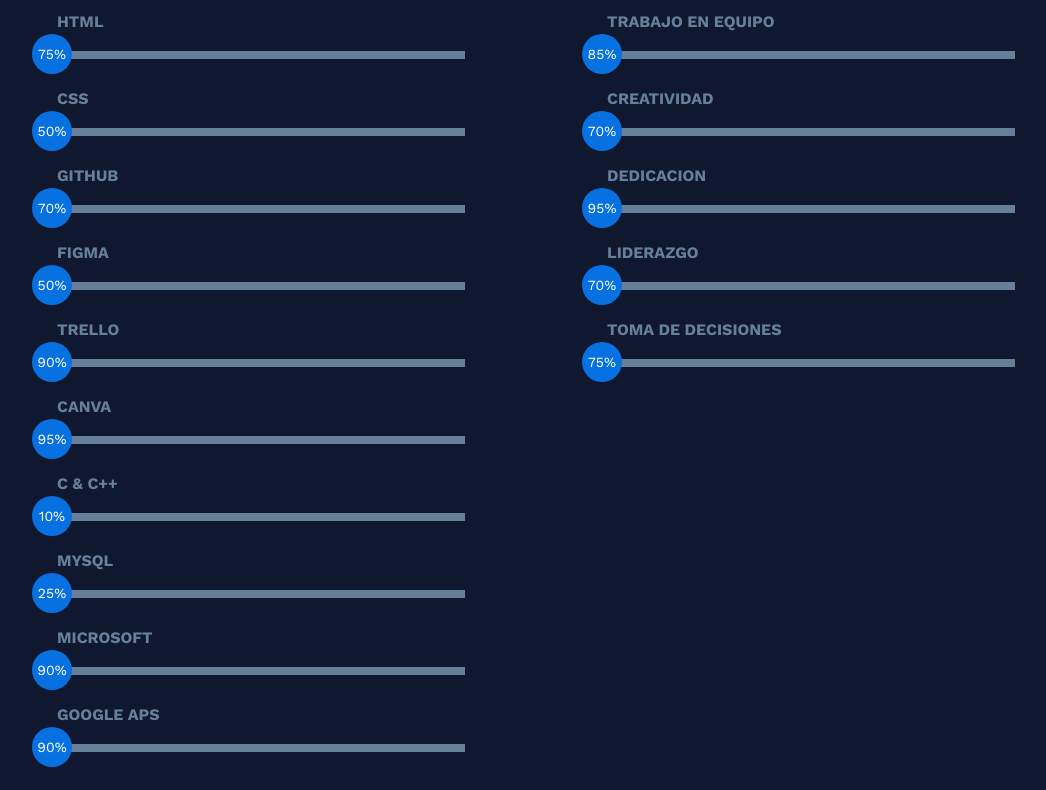
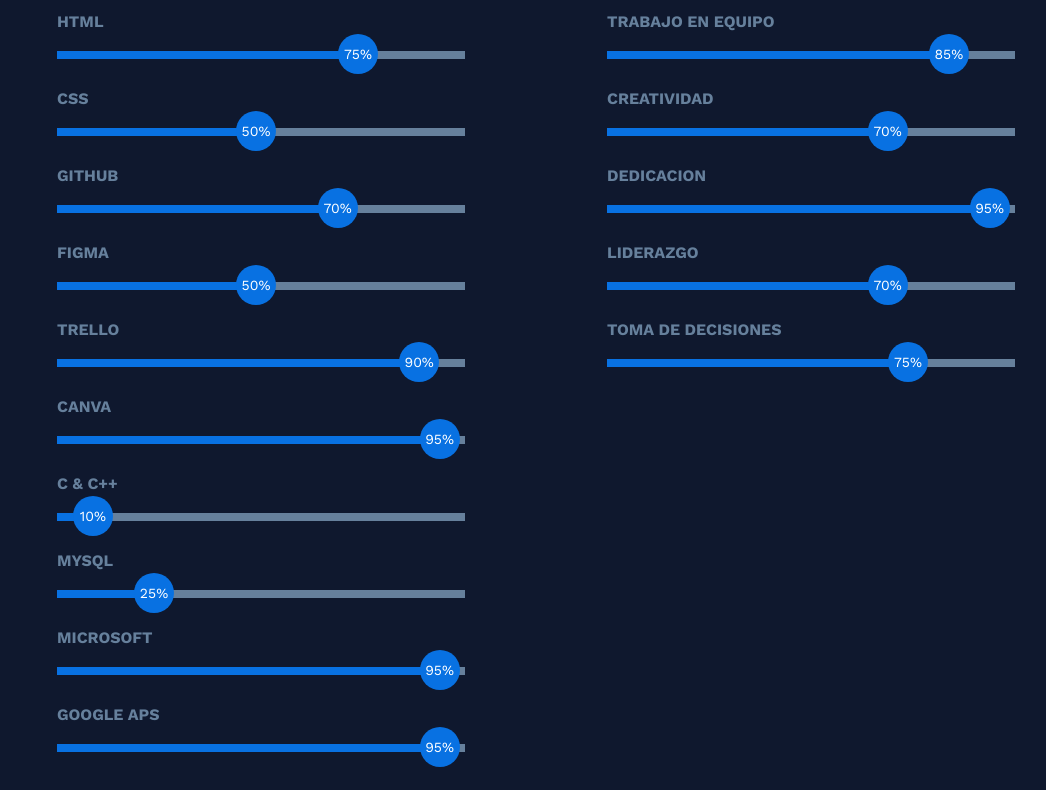
Before and after one commit to LautaroLeall/Portafolio, a plain HTML site: page HTML/index.html in a window 1280 px wide. Shown: the part 2070-2860 px from the top of the page, without its empty margins (53-1099 px from the left). Drawn offline with nearby package versions, Linux system fonts and the light colour scheme.

Commit message:
LISTO js

```diff
--- a/CSS/index.css
+++ b/CSS/index.css
@@ -422,7 +422,7 @@ html{
 }
 @keyframes microsoft{
     0%{width: 0%;}
-    100%{width: 90%;}
+    100%{width: 95%;}
 }
 
 .skills .skill .google{
@@ -431,7 +431,7 @@ html{
 }
 @keyframes google{
     0%{width: 0%;}
-    100%{width: 90%;}
+    100%{width: 95%;}
 }
 
 /*PROFECIONAL SKILLS*/
--- a/HTML/index.html
+++ b/HTML/index.html
@@ -244,7 +244,7 @@
                         <span>MICROSOFT</span>
                         <div class="barra-skill">
                             <div class="progreso">
-                                <span>90%</span>
+                                <span>95%</span>
                             </div>
                         </div>
                     </div>
@@ -252,7 +252,7 @@
                         <span>GOOGLE APS</span>
                         <div class="barra-skill">
                             <div class="progreso">
-                                <span>90%</span>
+                                <span>95%</span>
                             </div>
                         </div>
                     </div>
--- a/JV/script.js
+++ b/JV/script.js
@@ -19,13 +19,10 @@ function seleccionar(){
 
 //FUNCION QUE APLICA LAS ANIMACIONES EN SKILLS
 function efectoHabilidades(){
-    var skills = document.getElementById("skillis");
+    var skills = document.getElementById("skills");
     var distancia_skills = window.innerHeight - skills.getBoundingClientRect().top;
-    console.log("distancia_skills: ", distancia_skills);
     if(distancia_skills >= 300){
-        console.log("Se cumplio la condicion de distancia")
         let habilidades = document.getElementsByClassName("progreso");
-        console.log("Numero de habilidades: ", habilidades.length)
         habilidades[0].classList.add("javascript");
         habilidades[1].classList.add("html");
         habilidades[2].classList.add("css");
@@ -37,6 +34,12 @@ function efectoHabilidades(){
         habilidades[8].classList.add("mysql");
         habilidades[9].classList.add("microsoft");
         habilidades [10].classList.add("google");
+        habilidades [11].classList.add("comunicacion");
+        habilidades [12].classList.add("trabajo");
+        habilidades [13].classList.add("creatividad");
+        habilidades [14].classList.add("dedicacion");
+        habilidades [15].classList.add("liderazgo");
+        habilidades [16].classList.add("decisiones");
     }
 }
 
```
